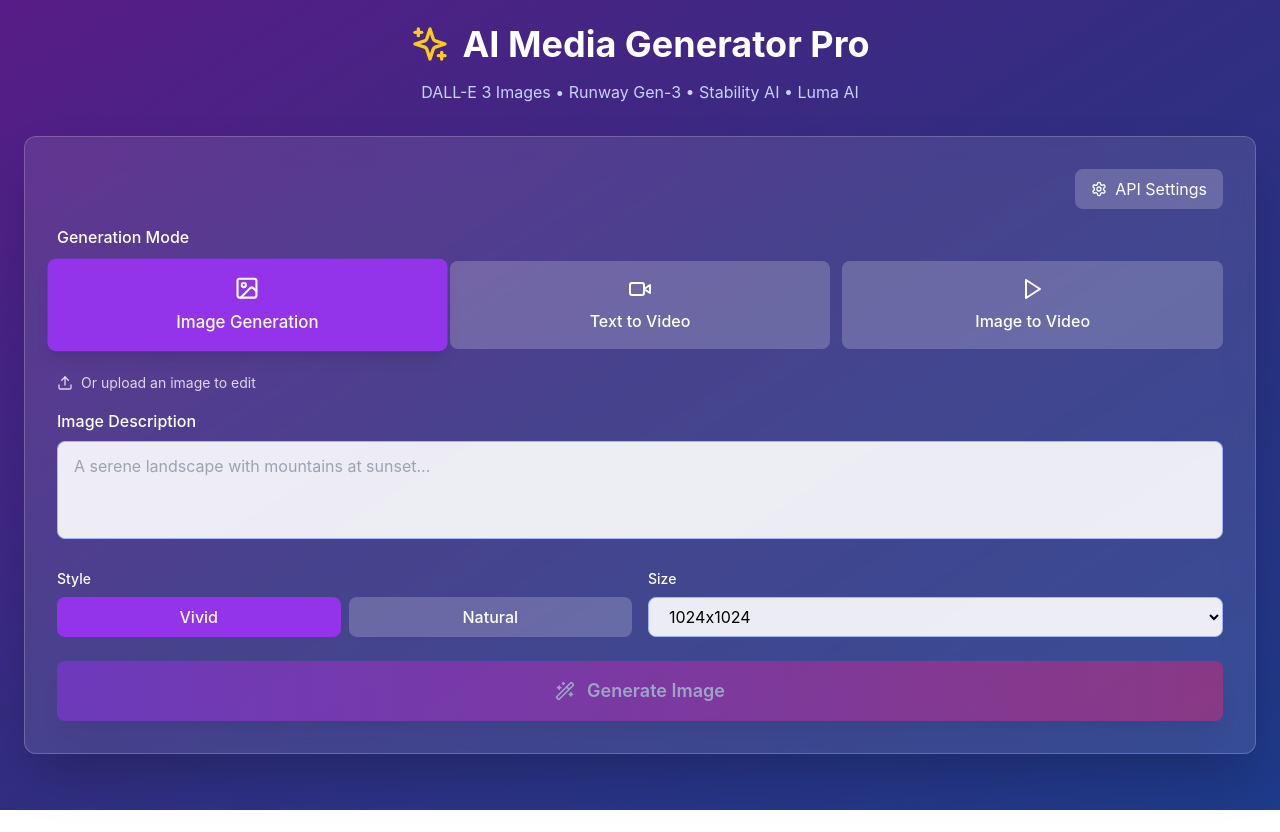
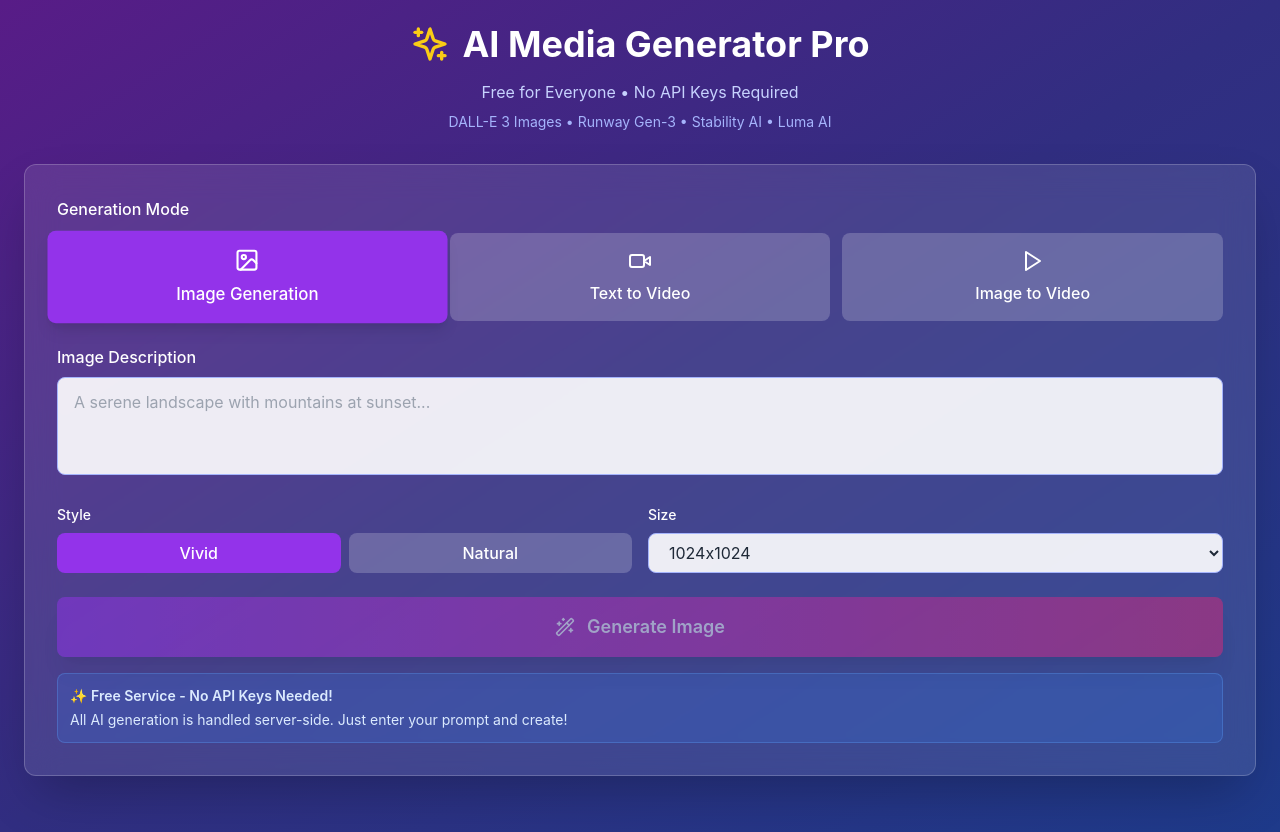
Before and after one commit to iakash07/ai-media-generator-pro, a Next.js app: page / in a window 1280 px wide. Before the commit the page ends 810 px from the top, so only its background shows below. Built offline with nearby package versions, Linux system fonts and the light colour scheme.

Commit message:
Update page to use serverless component

```diff
--- a/app/page.tsx
+++ b/app/page.tsx
@@ -1,7 +1,7 @@
 'use client';
 
-import AIMediaGenerator from '@/components/AIMediaGenerator';
+import AIMediaGeneratorServerless from '@/components/AIMediaGeneratorServerless';
 
 export default function Home() {
-  return <AIMediaGenerator />;
+  return <AIMediaGeneratorServerless />;
 }
```
